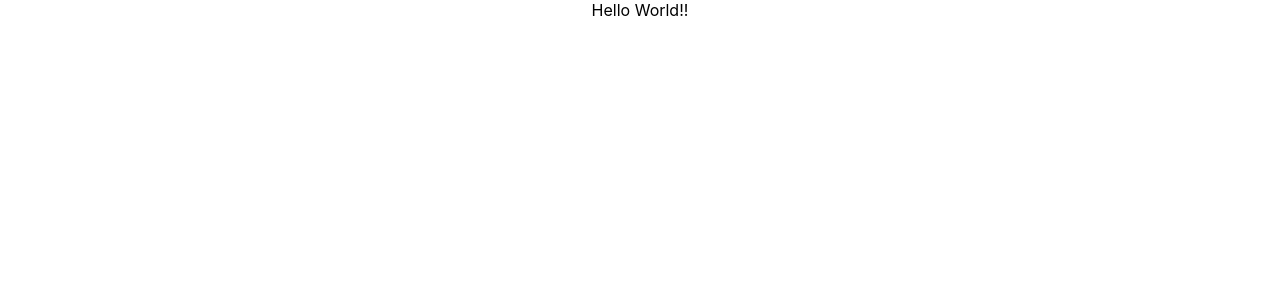
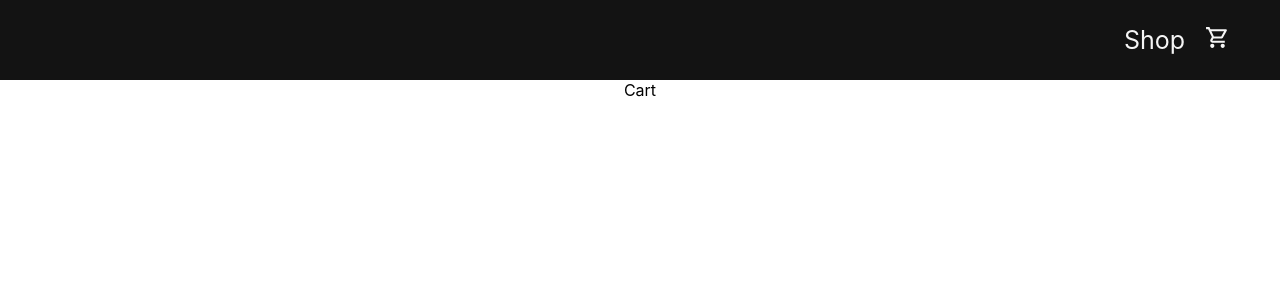
Before and after one commit to Hemantchuabey/Food-Shop-Kart, a React (Create React App) app: page /cart in a window 1280 px wide. Shown: the top 300 px of the page. Built offline with nearby package versions, Linux system fonts and the light colour scheme.

Commit message:
Added Navbar component which will have home and cart route.Created two pages Cart and Shop which is linked to Navbar Route Home will display Shop page and cart display Cart page

```diff
--- a/package.json
+++ b/package.json
@@ -8,6 +8,8 @@
     "@testing-library/user-event": "^13.5.0",
     "react": "^18.2.0",
     "react-dom": "^18.2.0",
+    "react-icons": "^4.7.1",
+    "react-router-dom": "^6.7.0",
     "react-scripts": "5.0.1",
     "web-vitals": "^2.1.4"
   },
--- a/src/App.js
+++ b/src/App.js
@@ -1,7 +1,21 @@
 import "./App.css";
+import { BrowserRouter as Router, Routes, Route } from "react-router-dom";
+import { Navbar } from "./Component/Navbar";
+import { Shop } from "./Pages/Shop/Shop";
+import Cart from "./Pages/Cart/Cart";
 
 function App() {
-  return <div className="App">Hello World!!</div>;
+  return (
+    <div className="App">
+      <Router>
+        <Navbar />
+        <Routes>
+          <Route path="/" element={<Shop />}></Route>
+          <Route path="/cart" element={<Cart />}></Route>
+        </Routes>
+      </Router>
+    </div>
+  );
 }
 
 export default App;
--- /dev/null
+++ b/src/Component/Navbar.js
@@ -0,0 +1,17 @@
+import React from "react";
+import { Link } from "react-router-dom";
+import { MdOutlineShoppingCart } from "react-icons/md";
+import "./navbar.css";
+
+export const Navbar = () => {
+  return (
+    <div className="navbar">
+      <div className="links">
+        <Link to="/">Shop</Link>
+        <Link to="/cart">
+          <MdOutlineShoppingCart />
+        </Link>
+      </div>
+    </div>
+  );
+};
--- /dev/null
+++ b/src/Component/navbar.css
@@ -0,0 +1,21 @@
+.navbar {
+  width: 100%;
+  height: 80px;
+  background-color: rgb(19, 19, 19);
+  display: flex;
+  justify-content: flex-end;
+  align-items: center;
+}
+
+.links {
+  margin-right: 50px;
+  display: flex;
+  align-items: center;
+}
+
+.links a {
+  text-decoration: none;
+  color: whitesmoke;
+  margin-left: 20px;
+  font-size: 25px;
+}
--- /dev/null
+++ b/src/Pages/Cart/Cart.js
@@ -0,0 +1,7 @@
+import React from "react";
+
+const Cart = () => {
+  return <div>Cart</div>;
+};
+
+export default Cart;
--- /dev/null
+++ b/src/Pages/Shop/Shop.js
@@ -0,0 +1,5 @@
+import React from "react";
+
+export const Shop = () => {
+  return <div>Shop</div>;
+};
--- a/src/index.js
+++ b/src/index.js
@@ -9,7 +9,3 @@ root.render(
     <App />
   </React.StrictMode>
 );
-
-// If you want to start measuring performance in your app, pass a function
-// to log results (for example: reportWebVitals(console.log))
-// or send to an analytics endpoint. Learn more: https://bit.ly/CRA-vitals
```
Also changed, not shown: 1 other file (tests, documents, lock files or other folders).
